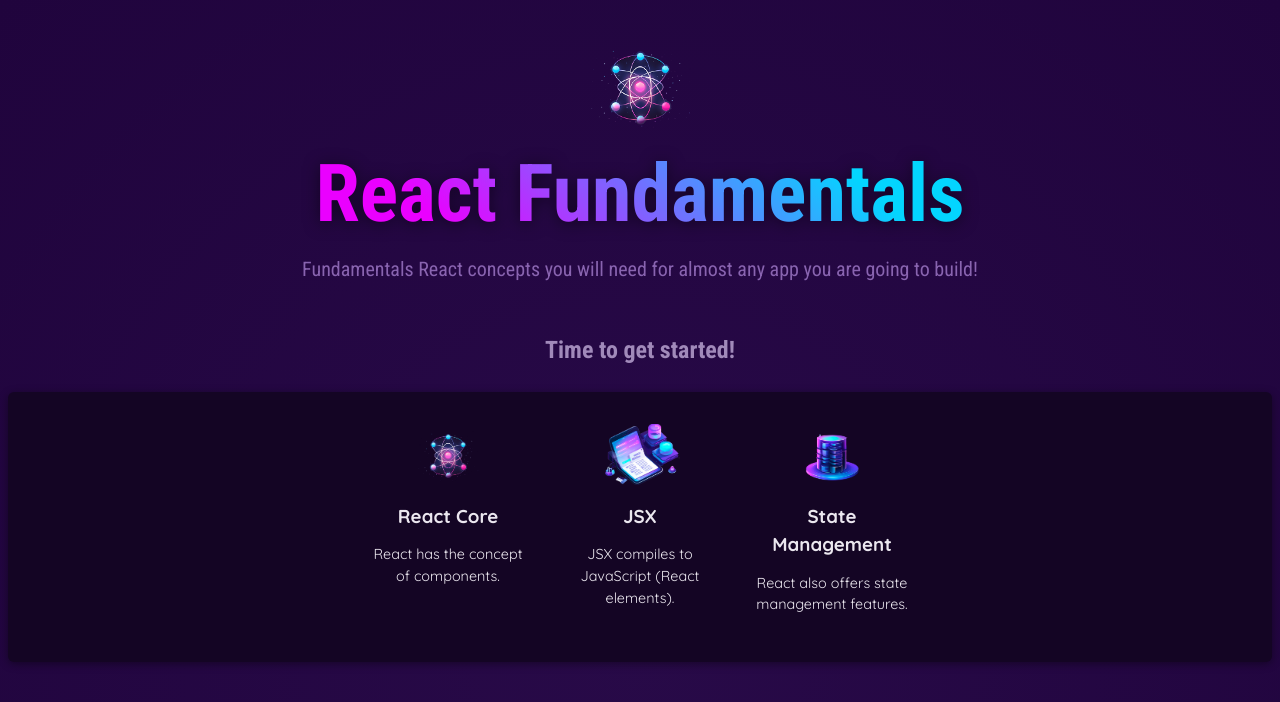
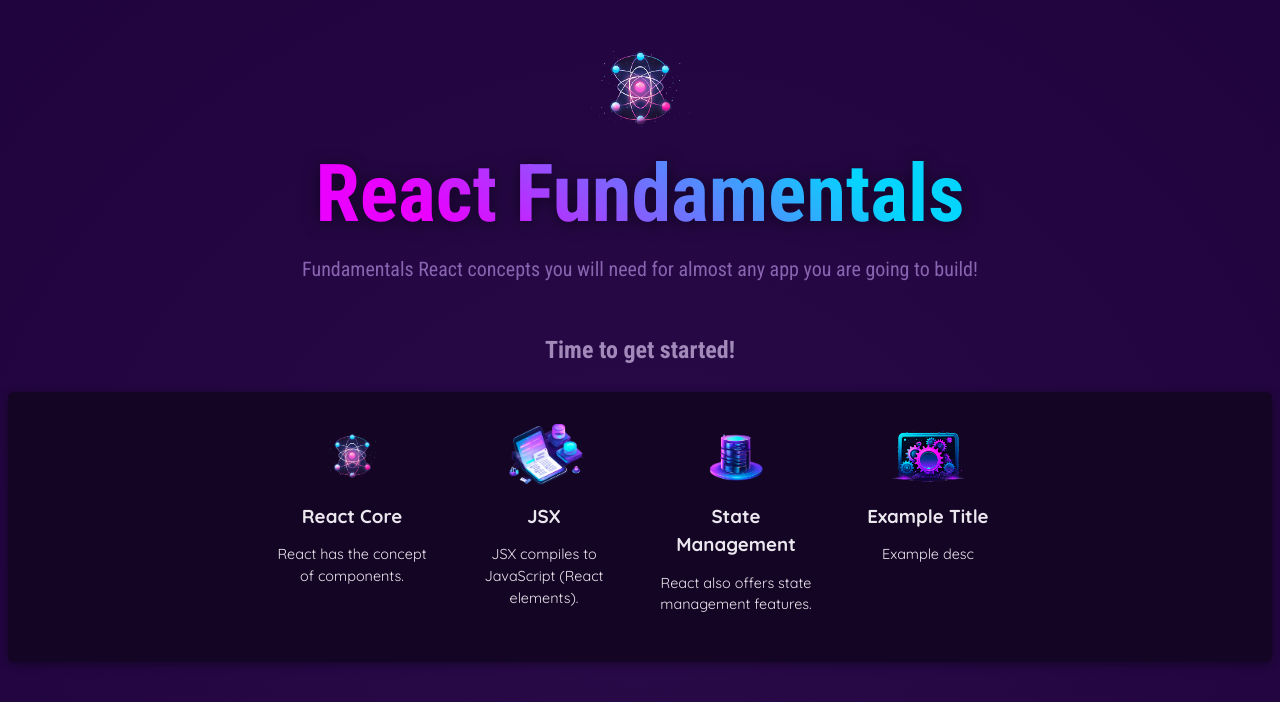
Before and after one commit to asimkamalk/react-core, a React (Vite) app in the folder 01-starting-project/: page / in a window 1280 px wide. Shown: the top 702 px of the page. Built offline with nearby package versions, Linux system fonts and the light colour scheme.

Commit message:
data.js modified

```diff
--- a/01-starting-project/src/data.js
+++ b/01-starting-project/src/data.js
@@ -1,6 +1,7 @@
 import reactCore from "./assets/react-core-concepts.png";
 import jsxImg from "./assets/jsx-ui.png";
 import stateImg from "./assets/state-mgmt.png";
+import imgConfig from "./assets/config.png";
 
 const arrayOfObj = [
   {
@@ -18,6 +19,11 @@ const arrayOfObj = [
     title: "State Management",
     desc: "React also offers state management features.",
   },
+  {
+    img: imgConfig,
+    title: "Example Title",
+    desc: "Example desc",
+  },
 ];
 
 export default arrayOfObj;
```
